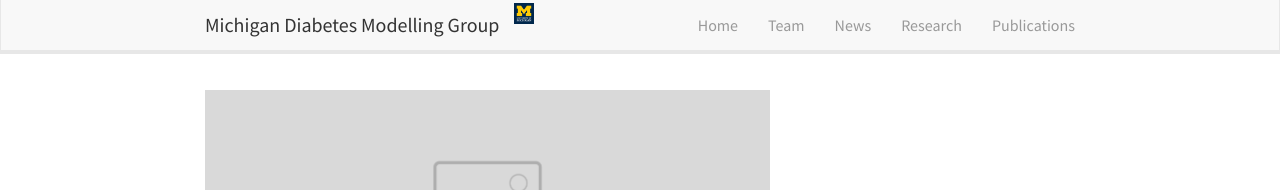
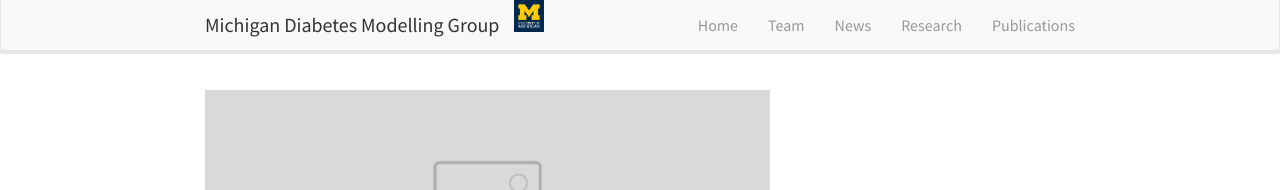
Before and after one commit to ybshao0709/ybshao0709.github.io, a Jekyll site: the page built from _pages/home.md, in a window 1280 px wide. Shown: the top 190 px of the page. Built offline with Jekyll 4.4.1, drawn with Linux system fonts in a browser that asks for light colours; nearby versions of some CDN libraries; comment, search, counter and statistics services are not loaded.

Commit message:
Update header.html

```diff
--- a/_includes/header.html
+++ b/_includes/header.html
@@ -8,7 +8,8 @@
 				<span class="icon-bar"></span>
 			</button>
 
-	  <img class="img-fluid" src="../images/logo/icon.png" style="max-width: 20px;">
+			<img class="img-fluid" src="../images/logo/icon.png"
+			style="max-width: 30px;">
 
 			<a class="navbar-brand" href="{{ site.url }}{{ site.baseurl }}/">{{ site.title }}</a>
 		</div>
```
Lines whose indentation alone changed are shown as unchanged.
